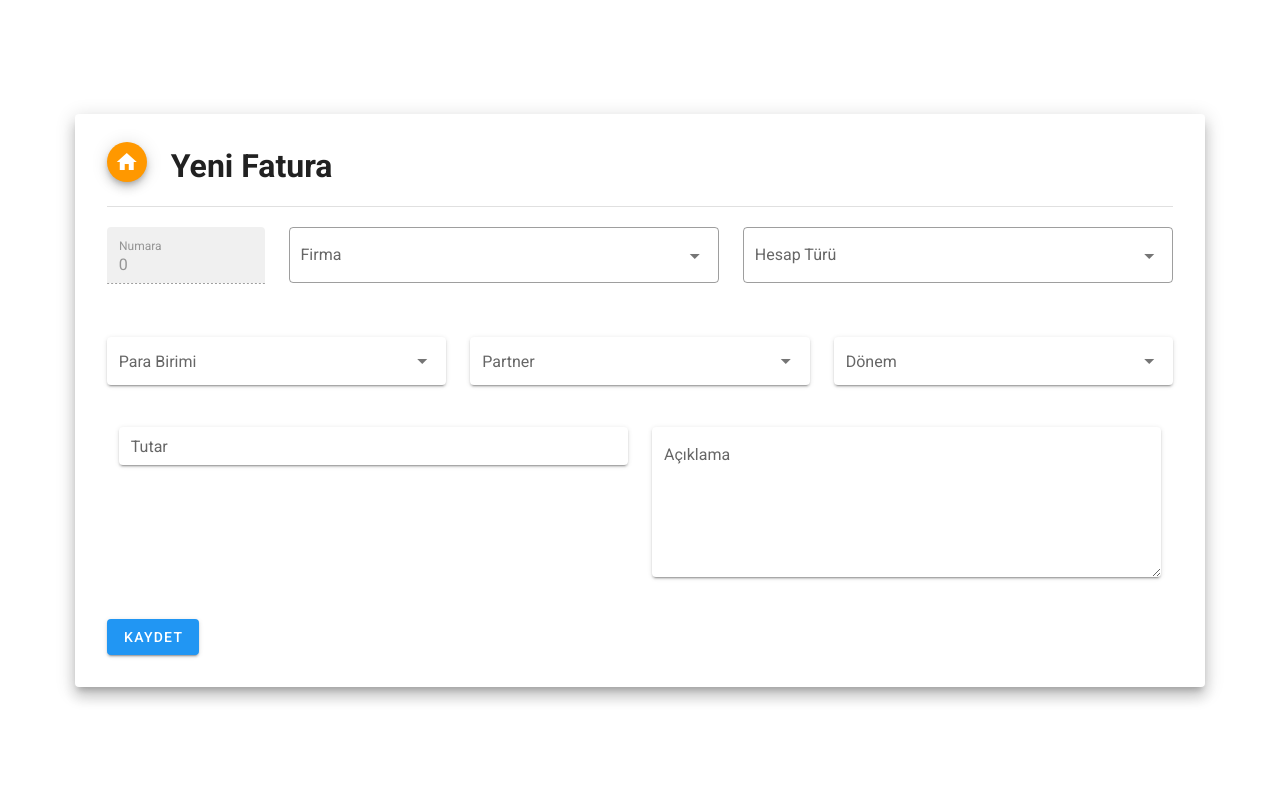
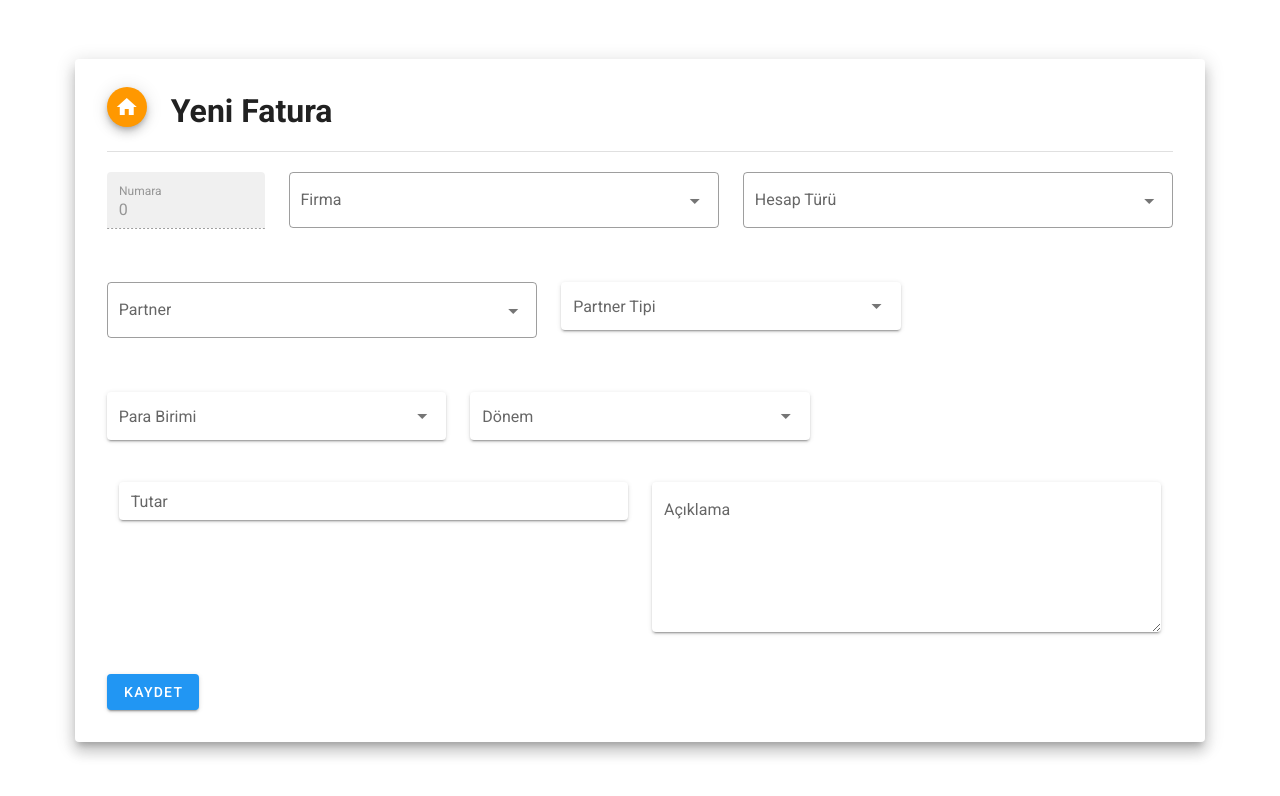
Before and after one commit to kayhanacikgoz/easy-account, a Vue app: page /fatura in a window 1280 px wide. Shown: the top 796 px of the page. Built offline with nearby package versions, Linux system fonts and the light colour scheme; no server answers.

Commit message:
partner dinamik hale getirildi

```diff
--- a/src/store/index.js
+++ b/src/store/index.js
@@ -10,6 +10,7 @@ export default new Vuex.Store({
     reportItems:[],
     tranDetails: [],
     tranItems: [],
+    partnerItems: [],
     isGiris: false,
   },
   getters: {
@@ -21,6 +22,9 @@ export default new Vuex.Store({
     },
     tranItems: state => {
       return state.tranItems;
+    },
+    partnerItems: state => {
+      return state.partnerItems;
     },
 
   },
@@ -42,6 +46,9 @@ export default new Vuex.Store({
     },
     loadFaturaDetay(state,tranDetails) {
       state.tranDetails = tranDetails;
+    },
+    loadPartnerList(state,partnerItems) {
+      state.partnerItems = partnerItems;
     }
   },
   actions: {
@@ -118,6 +125,21 @@ export default new Vuex.Store({
           commit('loadFaturaDetay', tranDetails);
         })
     },
+
+    loadPartnerList({ commit }) {
+      /* let formDataPartner = new FormData();
+
+      formDataPartner.append('none', 'none'); */
+
+      axios.post(
+        "https://sagdiclarmimarlik.sisu9.com/hizmet.php?page=partner_list", {
+          headers: {'Content-type' : 'application/x-www-form-urlencoded'}
+        }).then(response => response.data.partner_list).then(partnerItems => {
+          console.log(partnerItems);
+          commit('loadPartnerList', partnerItems)
+        })
+    },
+
   },
   modules: {
   }
--- a/src/views/Fatura.vue
+++ b/src/views/Fatura.vue
@@ -1,12 +1,6 @@
 <template>
   <v-container class="align-center justify-center fill-height" fluid>
-  <v-card
-    width="90%"
-    color=""
-    :loading="isUpdating"
-    elevation="10"
-    class="pa-8"
-  >
+    <v-card width="90%" color="" :loading="isUpdating" elevation="10" class="pa-8">
       <v-row>
         <router-link to="home" class="text-decoration-none">
           <v-btn class="mx-3 my-2" color="orange" fab small dark>
@@ -22,24 +16,11 @@
             <v-container>
               <v-row>
                 <v-row>
-                            <v-col
-                            class="d-flex"
-                            cols="12"
-                            sm="2"
-                        >
-                            <v-text-field
-                                value="0"
-                                label="Numara"
-                                filled
-                                disabled
-                            ></v-text-field>
+                  <v-col class="d-flex" cols="12" sm="2">
+                    <v-text-field value="0" label="Numara" filled disabled></v-text-field>
                   </v-col>
 
-                        <v-col
-                            class="d-flex"
-                            cols="12"
-                            sm="5"
-                        >
+                  <v-col class="d-flex" cols="12" sm="5">
                     <v-select
                       :items="firma"
                       item-text="text"
@@ -51,11 +32,7 @@
                     ></v-select>
                   </v-col>
 
-                        <v-col
-                            class="d-flex"
-                            cols="12"
-                            sm="5"
-                        >
+                  <v-col class="d-flex" cols="12" sm="5">
                     <v-select
                       :items="hesapTuru"
                       item-text="text"
@@ -68,13 +45,30 @@
                   </v-col>
                 </v-row>
                 <v-row>
+                  <v-col class="d-flex" cols="12" sm="5">
+                    <v-select
+                      :items="partnerItems"
+                      item-text="MASTER_PARTNER_NAME"
+                      item-value="MASTER_PARTNER_ID"
+                      label="Partner"
+                      v-model="loadPartnerList"
+                      name="loadPartnerList"
+                      outlined
+                    ></v-select>
+                  </v-col>
 
-                            <v-col
-                            class="d-flex"
-                            cols="12"
-                            sm="4"
-                            md="4"
-                            >
+                  <v-col class="d-flex" cols="12" sm="4" md="4">
+                    <v-select
+                      :items="partnertype"
+                      item-text="text"
+                      item-value="value"
+                      label="Partner Tipi"
+                      v-model="partnertypePost"
+                      name="partnertypePost"
+                      solo
+                    ></v-select>
+                  </v-col>
+                  <v-col class="d-flex" cols="12" sm="4" md="4">
                     <v-select
                       :items="paraBirimi"
                       item-text="text"
@@ -85,77 +79,21 @@
                       solo
                     ></v-select>
                   </v-col>
-                            <v-col
-                            class="d-flex"
-                            cols="12"
-                            sm="4"
-                            md="4"
-                            >
-                                <v-select
-                                    :items="partnertype"
-                                    item-text="text"
-                                    item-value="value"
-                                    label="Partner"
-                                    v-model="partnertypePost"
-                                    name="partnertypePost"
-                                    solo
-                                ></v-select>
-                            </v-col>
-                            <v-col
-                            class="d-flex"
-                            cols="12"
-                            sm="4"
-                            md="4"
-                            >
-                                <v-select
-                                    :items="donem"
-                                    item-text="text"
-                                    item-value="value"
-                                    label="Dönem"
-                                    v-model="donemPost"
-                                    name="donemPost"
-                                    solo
-                                ></v-select>
+                  <v-col class="d-flex" cols="12" sm="4" md="4">
+                    <v-select :items="donem" item-text="text" item-value="value" label="Dönem" v-model="donemPost" name="donemPost" solo></v-select>
                   </v-col>
                 </v-row>
               </v-row>
               <v-row>
-
-                            <v-col
-                            cols="12"
-                            sm="6"
-                            md="6"
-                            >
-                            <v-text-field
-                            label="Tutar"
-                            v-model="tutarPost"
-                            name="tutarPost"
-                            solo
-                            dense
-                            ></v-text-field>
+                <v-col cols="12" sm="6" md="6">
+                  <v-text-field label="Tutar" v-model="tutarPost" name="tutarPost" solo dense></v-text-field>
                 </v-col>
-                            <v-col
-                            cols="12"
-                            md="6"
-                            sm="6"
-                        >
-                            <v-textarea
-                            solo
-                            name="aciklamaPost"
-                            label="Açıklama"
-                            v-model="aciklamaPost"
-                            ></v-textarea>
+                <v-col cols="12" md="6" sm="6">
+                  <v-textarea solo name="aciklamaPost" label="Açıklama" v-model="aciklamaPost"></v-textarea>
                 </v-col>
               </v-row>
               <v-row>
-                            <v-btn
-                            v-on:click="addFatura"
-
-                            color="info"
-                            dark
-                            >
-                            kaydet
-                            </v-btn>
+                <v-btn v-on:click="addFatura" color="info" dark> kaydet </v-btn>
                 <!--<v-btn
                             to="Fatura"
                             x-large
@@ -175,11 +113,12 @@
 </template>
 
 <script>
-import axios from 'axios'
-import sisu9_std_list from '../components/StandartServices/sisu9_std_list'
+import axios from "axios";
+import sisu9_std_list from "../components/StandartServices/sisu9_std_list";
+import { mapState } from "vuex";
 
 export default {
-    data () {
+  data() {
     return {
       paraBirimi: [],
       menu: false,
@@ -188,75 +127,84 @@ import sisu9_std_list from '../components/StandartServices/sisu9_std_list'
       firma: [],
       donem: [],
       partnertype: [],
-            tutar: '',
-            aciklama: '',
+      loadPartnerList: [],
+      tutar: "",
+      aciklama: "",
       autoUpdate: true,
       isUpdating: false,
       paraBirimiPost: null,
       durumPost: null,
       hesapTuruPost: null,
       firmaPost: null,
-            tutarPost: '',
-            aciklamaPost: '',
-            donemPost: '',
-            partnertypePost: '',
+      tutarPost: "",
+      aciklamaPost: "",
+      donemPost: "",
+      partnertypePost: "",
+     // partnerItems: "",
       Liste: [],
-        }
+    };
   },
   components: {
     //
   },
   async created() {
+    let std_list = new sisu9_std_list("accountype");
+    std_list.callService();
+    this.hesapTuru = std_list.Liste;
 
-        let std_list = new sisu9_std_list('accountype');
+    std_list = new sisu9_std_list("company");
     std_list.callService();
-        this.hesapTuru = std_list.Liste
+    this.firma = std_list.Liste;
 
-        std_list = new sisu9_std_list('company');
+    std_list = new sisu9_std_list("donem");
     std_list.callService();
-        this.firma = std_list.Liste
+    this.donem = std_list.Liste;
 
-        std_list = new sisu9_std_list('donem')
+    std_list = new sisu9_std_list("partnertype");
     std_list.callService();
-        this.donem = std_list.Liste
+    this.partnertype = std_list.Liste;
 
-        std_list = new sisu9_std_list('partnertype');
+    std_list = new sisu9_std_list("usertype");
     std_list.callService();
-        this.partnertype = std_list.Liste
+    this.kullaniciTipi = std_list.Liste;
 
-        std_list = new sisu9_std_list('usertype');
+    std_list = new sisu9_std_list("currency");
     std_list.callService();
-        this.kullaniciTipi = std_list.Liste
+    this.paraBirimi = std_list.Liste;
 
-        std_list = new sisu9_std_list('currency');
-        std_list.callService();
-        this.paraBirimi = std_list.Liste
+    this.$store.dispatch("loadPartnerList");
   },
   methods: {
     async addFatura() {
+      let formData = new FormData();
+      formData.append("company_id", this.firmaPost);
+      formData.append("tutar", this.tutarPost);
+      formData.append("account_type", this.hesapTuruPost);
+      formData.append("currency_type", this.paraBirimiPost);
+      formData.append("note", this.aciklamaPost);
+      formData.append("partner_id", this.loadPartnerList);
+      formData.append("trans_date", "2022-05-05");
+      formData.append("tran_user_id", 2);
 
-            let formData = new FormData();
-            formData.append('company_id', this.firmaPost);
-            formData.append('tutar', this.tutarPost);
-            formData.append('account_type', this.hesapTuruPost);
-            formData.append('currency_type', this.paraBirimiPost);
-            formData.append('note', this.aciklamaPost);
-            formData.append('partner_id', 6);
-            formData.append('trans_date', "2022-05-05");
-            formData.append('tran_user_id', 2);
+      let result = await axios.post("https://sagdiclarmimarlik.sisu9.com/hizmet.php?page=transaction_add", formData, {
+        "Content-type": "application/x-www-form-urlencoded",
+      });
 
-            let result = await axios.post ( "https://sagdiclarmimarlik.sisu9.com/hizmet.php?page=transaction_add",
-            formData,{'Content-type': 'application/x-www-form-urlencoded'} )
-
-            if (result.status==200 && result.data.msg.MSG_TYPE =="S") {
+      if (result.status == 200 && result.data.msg.MSG_TYPE == "S") {
         //alert(result.data.msg.MSG_CONTENT)
         this.$router.go();
         //console.log(result.data.transaction)
         //this.$router.push("/fatura");
       } else {
-                alert("Kayıt eklenemedi!")
+        alert("Kayıt eklenemedi!");
       }
     },
   },
-}
+  /* mounted() {
+    this.$store.dispatch("loadPartnerList");
+  }, */
+  computed: {
+    ...mapState(["partnerItems"]),
+  },
+};
 </script>
--- a/src/views/FaturaDetay.vue
+++ b/src/views/FaturaDetay.vue
@@ -72,7 +72,7 @@
                       :items="partner"
                       item-text="text"
                       item-value="value"
-                      label="Kayhan Açıkgöz"
+                      :label="tranDetails[0].PARTNER_NAME"
                       v-model="partnerPost"
                       name="partnerPost"
                       disabled
```
Lines whose indentation alone changed are shown as unchanged.
